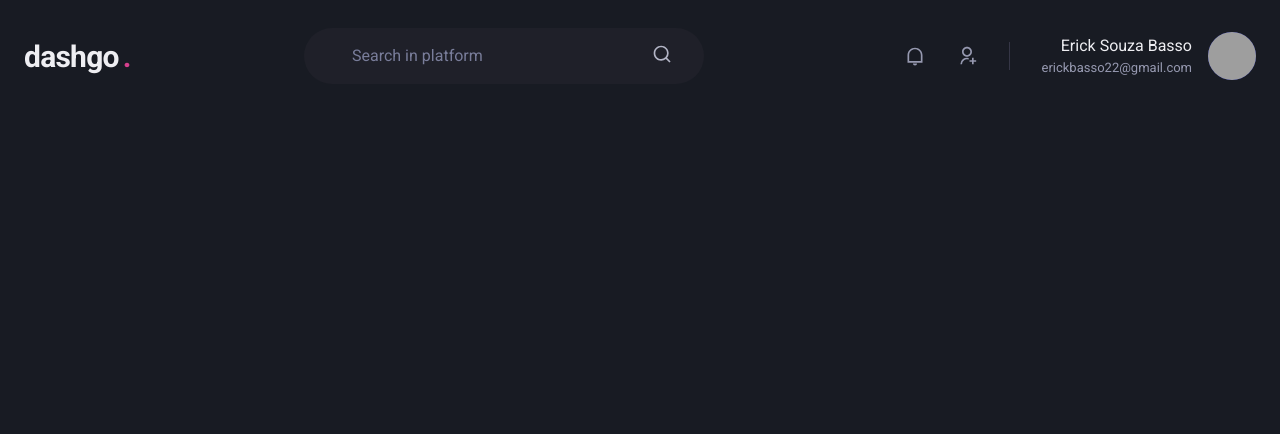
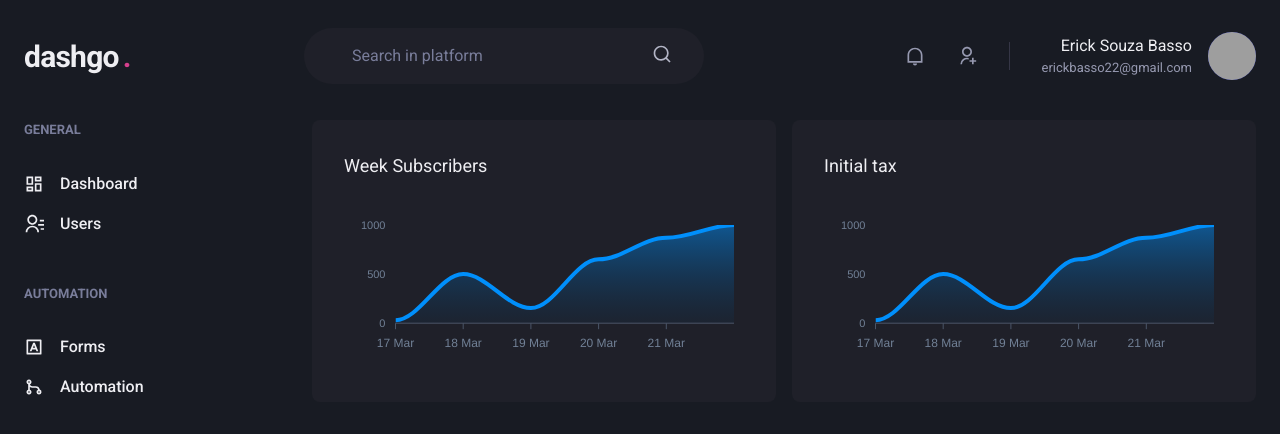
Before and after one commit to ErickBss/dashgo, a Next.js app: page /dashboard in a window 1280 px wide. Shown: the top 434 px of the page. Built offline with nearby package versions, Linux system fonts and the light colour scheme; grey boxes are pictures that could not be loaded.

Commit message:
dashboard

```diff
--- a/package.json
+++ b/package.json
@@ -12,9 +12,11 @@
     "@chakra-ui/react": "^1.8.6",
     "@emotion/react": "^11.8.2",
     "@emotion/styled": "^11.8.1",
+    "apexcharts": "^3.33.2",
     "framer-motion": "^6.2.8",
     "next": "12.1.0",
     "react": "17.0.2",
+    "react-apexcharts": "^1.4.0",
     "react-dom": "17.0.2",
     "react-icons": "^4.3.1"
   },
--- /dev/null
+++ b/src/components/SideBar.tsx
@@ -0,0 +1,59 @@
+import { Box, Icon, Link, Stack, Text } from '@chakra-ui/react'
+import {
+  RiContactsLine,
+  RiDashboardLine,
+  RiGitMergeLine,
+  RiInputMethodLine,
+} from 'react-icons/ri'
+
+export function SideBar() {
+  return (
+    <Box as="aside" w={64} mr={8}>
+      <Stack spacing={12} align="flex-start">
+        <Box>
+          <Text fontWeight="bold" color="gray.400" fontSize="small">
+            GENERAL
+          </Text>
+
+          <Stack spacing={4} mt={8} align="stretch">
+            <Link display="flex" alignItems="center">
+              <Icon as={RiDashboardLine} fontSize="20" />
+              <Text ml={4} fontWeight="medium">
+                Dashboard
+              </Text>
+            </Link>
+
+            <Link display="flex" alignItems="center">
+              <Icon as={RiContactsLine} fontSize="20" />
+              <Text ml={4} fontWeight="medium">
+                Users
+              </Text>
+            </Link>
+          </Stack>
+        </Box>
+
+        <Box>
+          <Text fontWeight="bold" color="gray.400" fontSize="small">
+            AUTOMATION
+          </Text>
+
+          <Stack spacing={4} mt={8} align="stretch">
+            <Link display="flex" alignItems="center">
+              <Icon as={RiInputMethodLine} fontSize="20" />
+              <Text ml={4} fontWeight="medium">
+                Forms
+              </Text>
+            </Link>
+
+            <Link display="flex" alignItems="center">
+              <Icon as={RiGitMergeLine} fontSize="20" />
+              <Text ml={4} fontWeight="medium">
+                Automation
+              </Text>
+            </Link>
+          </Stack>
+        </Box>
+      </Stack>
+    </Box>
+  )
+}
--- a/src/pages/dashboard.tsx
+++ b/src/pages/dashboard.tsx
@@ -1,9 +1,96 @@
+import dynamic from 'next/dynamic'
+
+import { ApexOptions } from 'apexcharts'
+
+import { Box, Flex, SimpleGrid, Text, theme } from '@chakra-ui/react'
 import { Header } from '../components/Header'
+import { SideBar } from '../components/SideBar'
+
+const Chart = dynamic(() => import('react-apexcharts'), {
+  //linked with an event like a click or window load
+  ssr: false,
+})
+
+const options: ApexOptions = {
+  chart: {
+    toolbar: {
+      show: false,
+    },
+    zoom: {
+      enabled: false,
+    },
+    foreColor: theme.colors.gray[500],
+  },
+  grid: {
+    show: false,
+  },
+  dataLabels: {
+    enabled: false,
+  },
+  tooltip: {
+    enabled: false,
+  },
+  xaxis: {
+    type: 'datetime',
+    axisBorder: {
+      color: theme.colors.gray[600],
+    },
+    axisTicks: {
+      color: theme.colors.gray[600],
+    },
+    categories: [
+      '2022-03-17T00:00.000Z',
+      '2022-03-18T00:00.000Z',
+      '2022-03-19T00:00.000Z',
+      '2022-03-20T00:00.000Z',
+      '2022-03-21T00:00.000Z',
+      '2022-03-22T00:00.000Z',
+    ],
+  },
+  fill: {
+    opacity: 0.3,
+    type: 'gradient',
+    gradient: {
+      shade: 'dark',
+      opacityFrom: 0.7,
+      opacityTo: 0.3,
+    },
+  },
+}
+
+const series = [{ name: 'seriesOne', data: [31, 500, 154, 650, 870, 1000] }]
 
 export default function Dashboard() {
   return (
-    <>
+    <Flex flexDirection="column" h="100vh">
       <Header />
-    </>
+
+      <Flex w="100%" my={6} maxW={1480} mx="auto" px={6}>
+        <SideBar />
+
+        <SimpleGrid
+          flex="1"
+          gap="4"
+          minChildWidth="320px"
+          alignItems="flex-start"
+        >
+          <Box p="8" bg="gray.800" borderRadius={8}>
+            <Text fontSize="lg" mb={4}>
+              Week Subscribers
+            </Text>
+
+            <Chart options={options} series={series} type="area" height={160} />
+          </Box>
+
+          <Box p="8" bg="gray.800" borderRadius={8}>
+            <Text fontSize="lg" mb={4}>
+              Initial tax
+            </Text>
+
+            <Chart options={options} series={series} type="area" height={160} />
+          </Box>
+        </SimpleGrid>
+      </Flex>
+    </Flex>
   )
 }
```
Also changed, not shown: src/pages/users/index.tsx (added), 1 other file (tests, documents, lock files or other folders).
